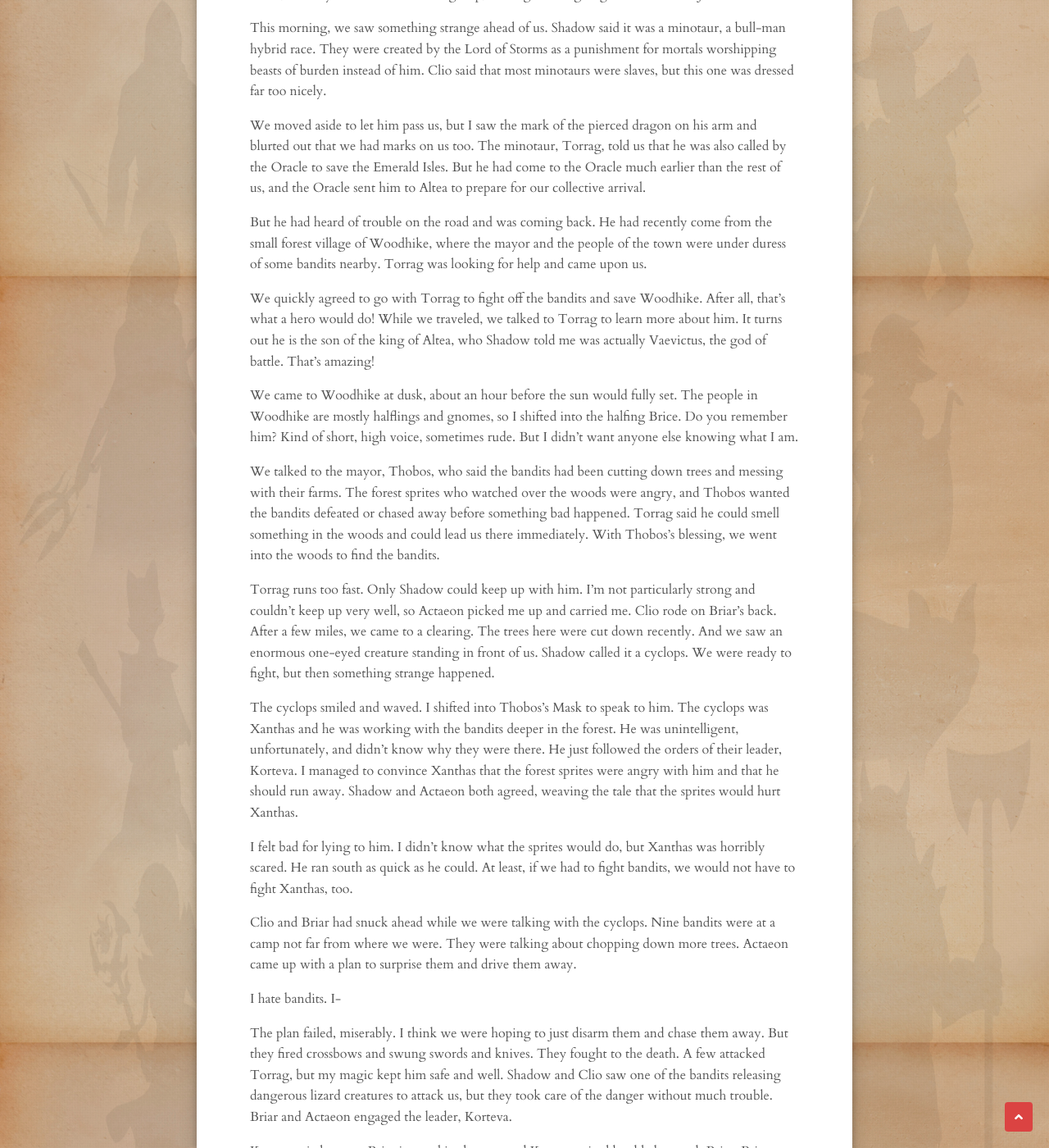
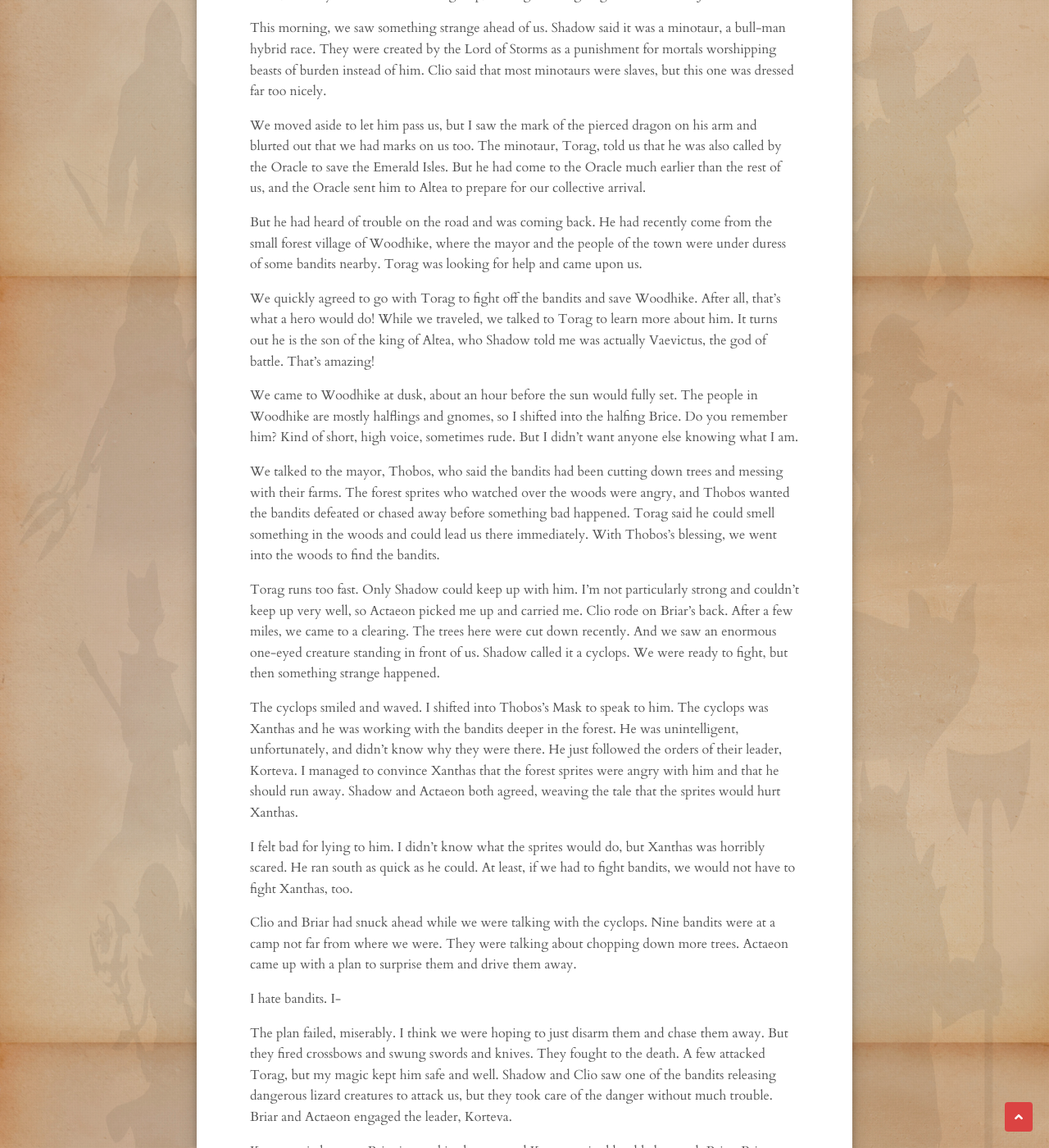
Before and after one commit to clblamires/ninesjournal, a Jekyll site: the page built from _posts/2020-04-25-heroes.md, in a window 1280 px wide and 1400 px high, scrolled down 598 px. Shown: the whole window at 82% size. Built offline with Jekyll 4.4.1, drawn with Linux system fonts in a browser that asks for light colours; nearby versions of some CDN libraries; some of the changed text lies outside the part shown.

Commit message:
Update 2020-04-25-heroes.md

```diff
--- a/_posts/2020-04-25-heroes.md
+++ b/_posts/2020-04-25-heroes.md
@@ -16,17 +16,17 @@ Briar and Clio, until this point, usually had kept to themselves as they were th
 
 This morning, we saw something strange ahead of us. Shadow said it was a minotaur, a bull-man hybrid race. They were created by the Lord of Storms as a punishment for mortals worshipping beasts of burden instead of him. Clio said that most minotaurs were slaves, but this one was dressed far too nicely.
 
-We moved aside to let him pass us, but I saw the mark of the pierced dragon on his arm and blurted out that we had marks on us too. The minotaur, Torrag, told us that he was also called by the Oracle to save the Emerald Isles. But he had come to the Oracle much earlier than the rest of us, and the Oracle sent him to Altea to prepare for our collective arrival.
+We moved aside to let him pass us, but I saw the mark of the pierced dragon on his arm and blurted out that we had marks on us too. The minotaur, Torag, told us that he was also called by the Oracle to save the Emerald Isles. But he had come to the Oracle much earlier than the rest of us, and the Oracle sent him to Altea to prepare for our collective arrival.
 
-But he had heard of trouble on the road and was coming back. He had recently come from the small forest village of Woodhike, where the mayor and the people of the town were under duress of some bandits nearby. Torrag was looking for help and came upon us.
+But he had heard of trouble on the road and was coming back. He had recently come from the small forest village of Woodhike, where the mayor and the people of the town were under duress of some bandits nearby. Torag was looking for help and came upon us.
 
-We quickly agreed to go with Torrag to fight off the bandits and save Woodhike. After all, that’s what a hero would do! While we traveled, we talked to Torrag to learn more about him. It turns out he is the son of the king of Altea, who Shadow told me was actually Vaevictus, the god of battle. That’s amazing!
+We quickly agreed to go with Torag to fight off the bandits and save Woodhike. After all, that’s what a hero would do! While we traveled, we talked to Torag to learn more about him. It turns out he is the son of the king of Altea, who Shadow told me was actually Vaevictus, the god of battle. That’s amazing!
 
 We came to Woodhike at dusk, about an hour before the sun would fully set. The people in Woodhike are mostly halflings and gnomes, so I shifted into the halfing Brice. Do you remember him? Kind of short, high voice, sometimes rude. But I didn’t want anyone else knowing what I am.
 
-We talked to the mayor, Thobos, who said the bandits had been cutting down trees and messing with their farms. The forest sprites who watched over the woods were angry, and Thobos wanted the bandits defeated or chased away before something bad happened. Torrag said he could smell something in the woods and could lead us there immediately. With Thobos’s blessing, we went into the woods to find the bandits.
+We talked to the mayor, Thobos, who said the bandits had been cutting down trees and messing with their farms. The forest sprites who watched over the woods were angry, and Thobos wanted the bandits defeated or chased away before something bad happened. Torag said he could smell something in the woods and could lead us there immediately. With Thobos’s blessing, we went into the woods to find the bandits.
 
-Torrag runs too fast. Only Shadow could keep up with him. I’m not particularly strong and couldn’t keep up very well, so Actaeon picked me up and carried me. Clio rode on Briar’s back. After a few miles, we came to a clearing. The trees here were cut down recently. And we saw an enormous one-eyed creature standing in front of us. Shadow called it a cyclops. We were ready to fight, but then something strange happened.
+Torag runs too fast. Only Shadow could keep up with him. I’m not particularly strong and couldn’t keep up very well, so Actaeon picked me up and carried me. Clio rode on Briar’s back. After a few miles, we came to a clearing. The trees here were cut down recently. And we saw an enormous one-eyed creature standing in front of us. Shadow called it a cyclops. We were ready to fight, but then something strange happened.
 
 The cyclops smiled and waved. I shifted into Thobos’s Mask to speak to him. The cyclops was Xanthas and he was working with the bandits deeper in the forest. He was unintelligent, unfortunately, and didn’t know why they were there. He just followed the orders of their leader, Korteva. I managed to convince Xanthas that the forest sprites were angry with him and that he should run away. Shadow and Actaeon both agreed, weaving the tale that the sprites would hurt Xanthas.
 
@@ -36,15 +36,15 @@ Clio and Briar had snuck ahead while we were talking with the cyclops. Nine band
 
 I hate bandits. I-
 
-The plan failed, miserably. I think we were hoping to just disarm them and chase them away. But they fired crossbows and swung swords and knives. They fought to the death. A few attacked Torrag, but my magic kept him safe and well. Shadow and Clio saw one of the bandits releasing dangerous lizard creatures to attack us, but they took care of the danger without much trouble. Briar and Actaeon engaged the leader, Korteva.
+The plan failed, miserably. I think we were hoping to just disarm them and chase them away. But they fired crossbows and swung swords and knives. They fought to the death. A few attacked Torag, but my magic kept him safe and well. Shadow and Clio saw one of the bandits releasing dangerous lizard creatures to attack us, but they took care of the danger without much trouble. Briar and Actaeon engaged the leader, Korteva.
 
 Korteva tried to run. Briar jumped in the way and Korteva raised her blade to stab Briar. Briar was about to be killed, I was sure of it. I reacted. I cast a spell. But... it was awful, Heath. The magic killed her. I killed her. Her skin turned as gray as mine. Briar was horrified. I could see it in her eyes. Actaeon tried to talk to me, but I shifted into Korteva’s Mask as quick as I could. Shadow and Clio had apprehended one of the bandits, and I was going to get information out of him.
 
 I guess I didn’t learn much. The bandits were hired in Altea by a man named Thaos to cause trouble in Woodhike. He didn’t know why. He didn’t know much of anything, apart that he was paid some coin to do so. I threatened him, perhaps more than I should have, but I set him free. He ran away as fast as he could. Once he was gone, I removed the Mask and collapsed on the ground.
 
-Actaeon, Torrag, and Shadow were digging graves for the bodies. Briar and Clio were burning the lizards as a sacrifice. I couldn’t help but notice them looking at me, speaking in hushed voices. When I had worn Korteva’s Mask, I took her clothes to make the disguise more appropriate. Now I looked down at the clothes in disgust. Korteva had bled. There were cuts in the cloth. But her heart stopped when I cast the spell. What have I done?
+Actaeon, Torag, and Shadow were digging graves for the bodies. Briar and Clio were burning the lizards as a sacrifice. I couldn’t help but notice them looking at me, speaking in hushed voices. When I had worn Korteva’s Mask, I took her clothes to make the disguise more appropriate. Now I looked down at the clothes in disgust. Korteva had bled. There were cuts in the cloth. But her heart stopped when I cast the spell. What have I done?
 
-I tried talking to Briar and Clio, asking if they needed any help with the sacrifice. They told me no. Clio told me I was peculiar before looking back at the fire. As I left, I overheard an argument spring up between Torrag and Briar. Something about a cart and Briar hauling it because she was half-horse. I wanted to interject, but I couldn’t. I didn’t want to say anything. I’m no hero. Instead, I found Shadow and asked him to walk with me back to Woodhike. I wanted to talk to him but I couldn’t find the words. He didn’t say anything either.
+I tried talking to Briar and Clio, asking if they needed any help with the sacrifice. They told me no. Clio told me I was peculiar before looking back at the fire. As I left, I overheard an argument spring up between Torag and Briar. Something about a cart and Briar hauling it because she was half-horse. I wanted to interject, but I couldn’t. I didn’t want to say anything. I’m no hero. Instead, I found Shadow and asked him to walk with me back to Woodhike. I wanted to talk to him but I couldn’t find the words. He didn’t say anything either.
 
 Back in Woodhike, Dia learned about the battle and wove it into a majestic story of triumph. We had saved Woodhike, she said. The forest spirits will be so pleased! The people sang our praises and bought us drinks and food. They celebrated long into the night. I smiled with them, but...
 
```
